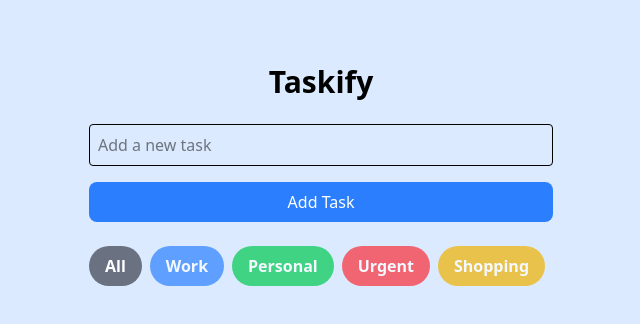
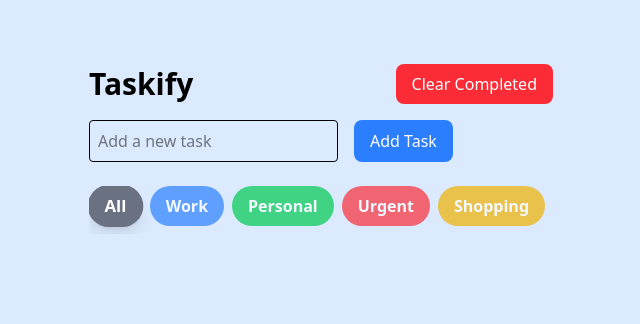
Before and after one commit to Ife-seyi/Taskify, a React (Vite) app: page / in a window 1280 px wide. Shown: the top 324 px of the page, without its empty margins (319-959 px from the left). Built offline with nearby package versions, Linux system fonts and the light colour scheme.

Commit message:
updated codes

```diff
--- a/src/App.jsx
+++ b/src/App.jsx
@@ -49,6 +49,10 @@ function App() {
     setTodos(todos.filter(todo => todo.id !== id));
   };
 
+  const clearCompleted = () => {
+    setTodos(todos.filter(todo => !todo.completed));
+  };
+
   const handleSplashComplete = () => {
     setLoading(false);
   };
@@ -57,10 +61,8 @@ function App() {
     return <SplashScreen onAnimationComplete={handleSplashComplete} />;
   }
 
-  // Filtered todos based on the selected tag
   const filteredTodos = selectedTag === 'All' ? todos : todos.filter(todo => todo.tag === selectedTag);
 
-  // Group by Tags
   const groupedTodos = filteredTodos.reduce((acc, todo) => {
     if (!acc[todo.tag]) {
       acc[todo.tag] = [];
@@ -71,10 +73,17 @@ function App() {
 
   return (
     <div className="max-w-lg mx-auto mt-10 p-4 md:p-6">
-      <h1 className="text-center text-3xl font-semibold mb-6">Taskify</h1>
+      <header className="flex justify-between items-center mb-4">
+        <h1 className="text-3xl font-semibold">Taskify</h1>
+        <button
+          onClick={clearCompleted}
+          className="text-white bg-red-500 px-4 py-2 rounded-lg hover:bg-red-600 transition"
+        >
+          Clear Completed
+        </button>
+      </header>
 
-      {/* Add Task Section */}
-      <div className="mb-6 flex flex-col space-y-4">
+      <div className="mb-6 flex flex-col md:flex-row md:space-x-4">
         <input
           type="text"
           value={newTodo}
@@ -85,12 +94,10 @@ function App() {
         <AddTodoButton onClick={() => addTodo(newTodo, selectedTag)} />
       </div>
 
-          {/* Filter Buttons */}
-          <div className="overflow-x-auto pb-2">
+      <div className="overflow-x-auto pb-2 mb-4">
         <FilterButtons filter={selectedTag} setFilter={setSelectedTag} />
       </div>
 
-      {/* Grouped Tasks with Animation */}
       <AnimatePresence>
         {selectedTag === 'All' ? (
           Object.keys(groupedTodos).map(tag => (
--- a/src/Components/AddTodoButton.jsx
+++ b/src/Components/AddTodoButton.jsx
@@ -1,16 +1,17 @@
-import React from 'react'
-import { motion } from 'framer-motion'
+import React from 'react';
+import { motion } from 'framer-motion';
 
-const AddTodoButton = ({onClick}) => {
+const AddTodoButton = ({ onClick }) => {
   return (
-     <motion.button
+    <motion.button
       onClick={onClick}
-      className="bg-blue-500 text-white py-2 px-4 rounded-lg hover:bg-blue-600 focus:outline-none w-full sm:w-auto"
-      whileTap={{ scale: 1.1 }} // Animate the button on click
+      className="bg-blue-500 text-white py-2 px-4 rounded-lg hover:bg-blue-600 focus:outline-none focus:ring-2 focus:ring-blue-300 w-full sm:w-auto transition-all duration-200"
+      whileTap={{ scale: 0.95 }} // Animate button press
+      whileHover={{ scale: 1.02 }} // Slightly enlarge on hover
     >
       Add Task
     </motion.button>
-  )
-}
+  );
+};
 
 export default AddTodoButton;
--- a/src/Components/DragDropTodoList.jsx
+++ b/src/Components/DragDropTodoList.jsx
@@ -2,57 +2,55 @@ import React from 'react';
 import { useDrag, useDrop } from 'react-dnd';
 import { motion } from 'framer-motion';
 
-const ItemTypes = {
-  TODO: 'todo',
-};
 
-const TodoItem = ({ todo, index, moveTodo, toggleComplete, deleteTodo }) => {
-  const [{ isDragging }, drag] = useDrag({
-    type: ItemTypes.TODO,
-    item: { index },
-    collect: (monitor) => ({
-      isDragging: !!monitor.isDragging(),
-    }),
-  });
 
-  const [, drop] = useDrop({
-    accept: ItemTypes.TODO,
-    hover: (draggedItem) => {
-      if (draggedItem.index !== index) {
-        moveTodo(draggedItem.index, index);
-        draggedItem.index = index;
-      }
-    },
-  });
+// const TodoItem = ({ todo, index, moveTodo, toggleComplete, deleteTodo }) => {
+//   const [{ isDragging }, drag] = useDrag({
+//     type: ItemTypes.TODO,
+//     item: { index },
+//     collect: (monitor) => ({
+//       isDragging: !!monitor.isDragging(),
+//     }),
+//   });
 
-  return (
-    <motion.div
-      ref={(node) => drag(drop(node))}
-      className={`p-4 mb-2 rounded-lg shadow-md flex justify-between items-center ${isDragging ? 'bg-gray-200' : 'bg-white'} transition-all duration-200`}
-      initial={{ opacity: 0 }}
-      animate={{ opacity: 1 }}
-      exit={{ opacity: 0 }}
-    >
-      <div className="flex items-center space-x-2">
-        <input
-          type="checkbox"
-          checked={todo.completed}
-          onChange={() => toggleComplete(todo.id)}
-          className="mr-2 w-4 h-4"
-        />
-        <span className={`flex-1 ${todo.completed ? 'line-through text-gray-500' : ''} text-sm md:text-base`}>
-          {todo.text}
-        </span>
-      </div>
-      <button
-        onClick={() => deleteTodo(todo.id)}
-        className="text-red-500 hover:text-red-700 text-lg md:text-xl"
-      >
-        ✕
-      </button>
-    </motion.div>
-  );
-};
+//   const [, drop] = useDrop({
+//     accept: ItemTypes.TODO,
+//     hover: (draggedItem) => {
+//       if (draggedItem.index !== index) {
+//         moveTodo(draggedItem.index, index);
+//         draggedItem.index = index;
+//       }
+//     },
+//   });
+
+//   return (
+//     <motion.div
+//       ref={(node) => drag(drop(node))}
+//       className={`p-4 mb-2 rounded-lg shadow-md flex justify-between items-center ${isDragging ? 'bg-gray-200' : 'bg-white'} transition-all duration-200`}
+//       initial={{ opacity: 0 }}
+//       animate={{ opacity: 1 }}
+//       exit={{ opacity: 0 }}
+//     >
+//       <div className="flex items-center space-x-2">
+//         <input
+//           type="checkbox"
+//           checked={todo.completed}
+//           onChange={() => toggleComplete(todo.id)}
+//           className="mr-2 w-4 h-4"
+//         />
+//         <span className={`flex-1 ${todo.completed ? 'line-through text-gray-500' : ''} text-sm md:text-base`}>
+//           {todo.text}
+//         </span>
+//       </div>
+//       <button
+//         onClick={() => deleteTodo(todo.id)}
+//         className="text-red-500 hover:text-red-700 text-lg md:text-xl"
+//       >
+//         ✕
+//       </button>
+//     </motion.div>
+//   );
+// };
 
 const DragDropTodoList = ({ todos, setTodos, toggleComplete, deleteTodo }) => {
   const moveTodo = (fromIndex, toIndex) => {
--- a/src/Components/FilterButtons.jsx
+++ b/src/Components/FilterButtons.jsx
@@ -13,13 +13,13 @@ const FILTERS = ['All', 'Work', 'Personal', 'Urgent', 'Shopping', 'Others'];
 
 const FilterButtons = ({ filter, setFilter }) => {
   return (
-    <div className="flex space-x-2 mb-4 overflow-x-auto pb-2">
+    <div className="flex space-x-2 mb-4 overflow-x-auto pb-2 scrollbar-hide">
       {FILTERS.map((tag) => (
         <button
           key={tag}
-          className={`px-4 py-2 text-white font-semibold rounded-full transition duration-200 ease-in-out whitespace-nowrap
+          className={`px-4 py-2 text-white font-semibold rounded-full transition-all duration-200 ease-in-out whitespace-nowrap
             ${TAG_COLORS[tag]}
-            ${filter === tag ? 'opacity-100' : 'opacity-70 hover:opacity-90'}`}
+            ${filter === tag ? 'opacity-100 scale-105 shadow-lg' : 'opacity-70 hover:opacity-90 hover:scale-105'}`}
           onClick={() => setFilter(tag)}
         >
           {tag}
--- a/src/Components/TodoItem.jsx
+++ b/src/Components/TodoItem.jsx
@@ -2,34 +2,57 @@ import React from 'react';
 import { motion } from 'framer-motion';
 import DeleteTodoButton from './DeleteTodoButton';
 
-function TodoItem({ todo, toggleComplete, deleteTodo }) {
+
+const ItemTypes = {
+  TODO: 'todo',
+};
+
+const TodoItem = ({ todo, index, moveTodo, toggleComplete, deleteTodo }) => {
+  const [{ isDragging }, drag] = useDrag({
+    type: ItemTypes.TODO,
+    item: { index },
+    collect: (monitor) => ({
+      isDragging: !!monitor.isDragging(),
+    }),
+  });
+
+  const [, drop] = useDrop({
+    accept: ItemTypes.TODO,
+    hover: (draggedItem) => {
+      if (draggedItem.index !== index) {
+        moveTodo(draggedItem.index, index);
+        draggedItem.index = index;
+      }
+    },
+  });
+
   return (
     <motion.div
-    className="flex items-center justify-between p-2 my-2 border border-gray-300 rounded"
-    initial={{ opacity: 0 }}
-    animate={{ opacity: 1 }}
-    exit={{ opacity: 0 }}
-    transition={{ duration: 0.3 }}
-  >
-    <div
-      onClick={() => toggleComplete(todo.id)}
-      className={`flex items-center ${todo.completed ? 'line-through text-green-500' : ''}`}
+      ref={(node) => drag(drop(node))}
+      className={`p-4 mb-2 rounded-lg shadow-md flex justify-between items-center ${isDragging ? 'bg-gray-200' : 'bg-white'} transition-all duration-200`}
+      initial={{ opacity: 0 }}
+      animate={{ opacity: 1 }}
+      exit={{ opacity: 0 }}
     >
-      {todo.completed && (
-        <motion.span
-          className="mr-2 text-green-500"
-          initial={{ opacity: 0 }}
-          animate={{ opacity: 1 }}
-          transition={{ duration: 0.3 }}
-        >
-          ✔️
-        </motion.span>
-      )}
-      <span>{todo.text}</span>
-    </div>
-    <DeleteTodoButton onClick={() => deleteTodo(todo.id)} />
-  </motion.div>
+      <div className="flex items-center space-x-2">
+        <input
+          type="checkbox"
+          checked={todo.completed}
+          onChange={() => toggleComplete(todo.id)}
+          className="mr-2 w-4 h-4"
+        />
+        <span className={`flex-1 ${todo.completed ? 'line-through text-gray-500' : ''} text-sm md:text-base`}>
+          {todo.text}
+        </span>
+      </div>
+      <button
+        onClick={() => deleteTodo(todo.id)}
+        className="text-red-500 hover:text-red-700 text-lg md:text-xl"
+      >
+        ✕
+      </button>
+    </motion.div>
   );
-}
+};
 
 export default TodoItem;
--- a/src/Components/TodoList.jsx
+++ b/src/Components/TodoList.jsx
@@ -1,22 +1,27 @@
 import React from 'react';
 import TodoItem from './TodoItem';
-import { motion } from 'framer-motion';
+import { motion, AnimatePresence } from 'framer-motion';
 
 function TodoList({ todos, toggleComplete, deleteTodo }) {
   return (
-    <div>
+    <AnimatePresence>
       {todos.map((todo) => (
         <motion.div
           key={todo.id}
-        initial={{ x: -100, opacity: 0 }} // Start off-screen with low opacity
-        animate={{ x: 0, opacity: 1 }} // Slide in and fade in
-        exit={{ x: 100, opacity: 0 }} // Slide out and fade out
-        transition={{ duration: 0.5 }}
+          initial={{ y: -10, opacity: 0 }}    // Smooth slide-down animation
+          animate={{ y: 0, opacity: 1 }}
+          exit={{ y: 10, opacity: 0 }}
+          transition={{ duration: 0.3, ease: "easeInOut" }}
+          className="mb-2" // Margin for spacing
         >
-        <TodoItem todo={todo} toggleComplete={toggleComplete} deleteTodo={deleteTodo} />
+          <TodoItem
+            todo={todo}
+            toggleComplete={toggleComplete}
+            deleteTodo={deleteTodo}
+          />
         </motion.div>
       ))}
-  </div>
+    </AnimatePresence>
   );
 }
 
--- a/src/index.css
+++ b/src/index.css
@@ -4,3 +4,11 @@
 body {
   @apply bg-blue-100;
 }
+
+.scrollbar-hide::-webkit-scrollbar {
+  display: none;
+}
+.scrollbar-hide {
+  -ms-overflow-style: none;  /* Internet Explorer 10+ */
+  scrollbar-width: none;  /* Firefox */
+}
```
Lines whose indentation alone changed are shown as unchanged.
